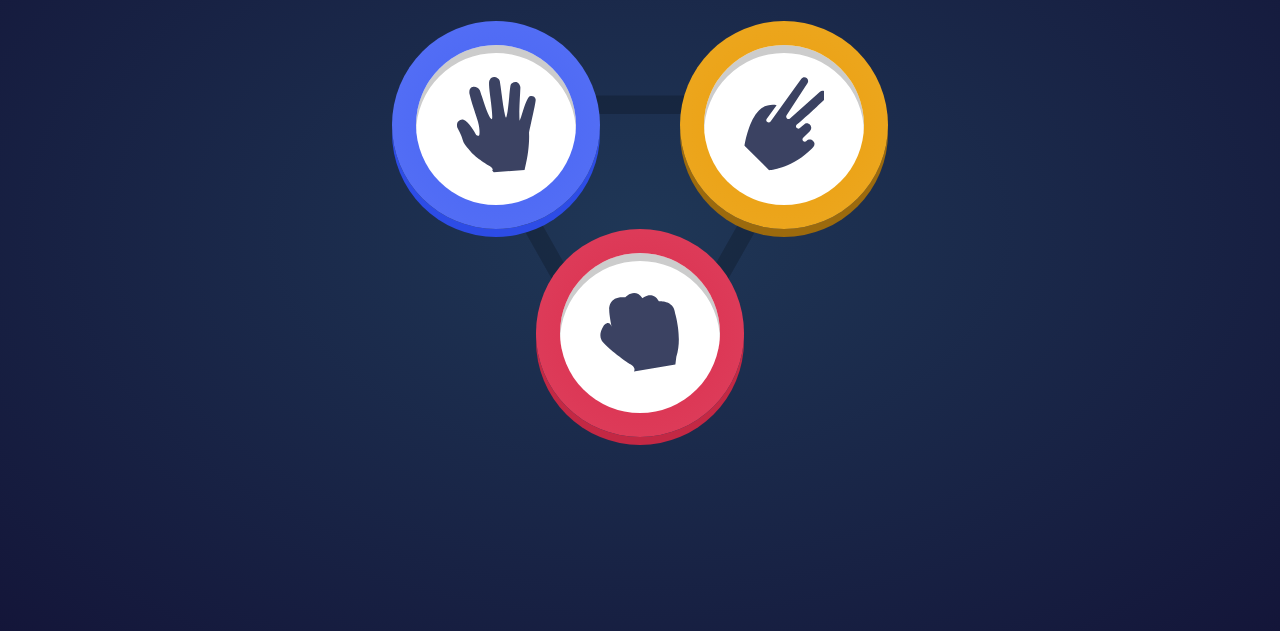
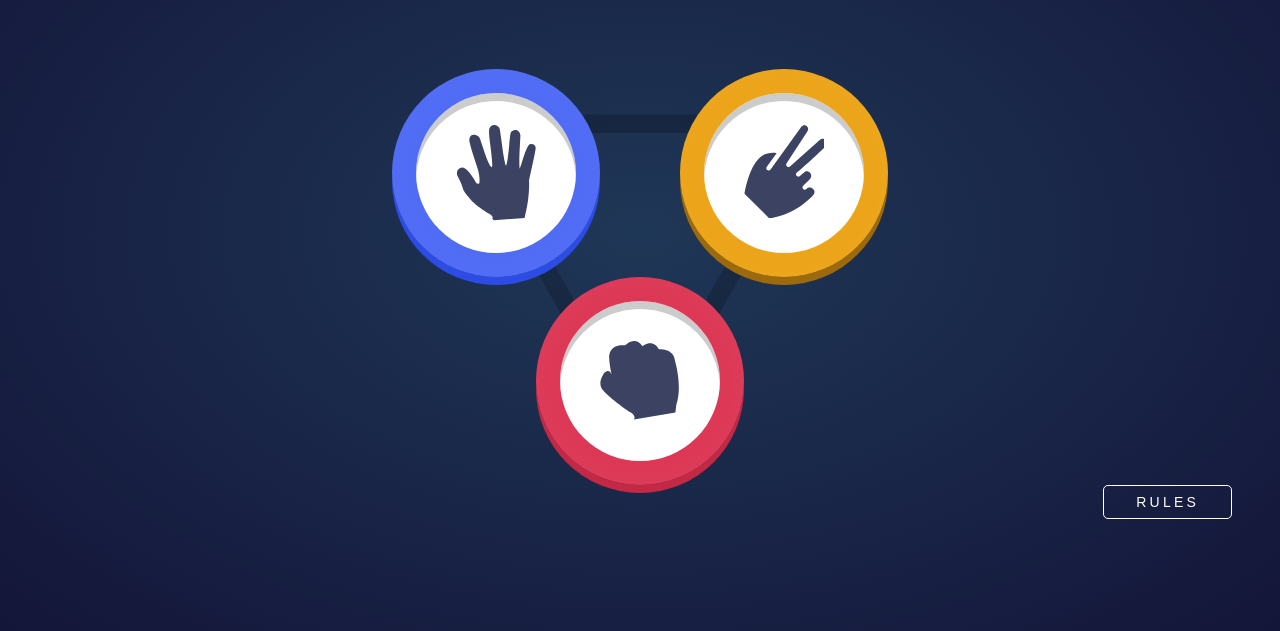
Before and after one commit to Felipembits/rock-paper-scissor, a plain HTML site: page index.html in a window 1280 px wide. Shown: the part 169-800 px from the top of the page. Drawn offline with Linux system fonts and the light colour scheme.

Commit message:
feat: add botão rules

```diff
--- a/index.css
+++ b/index.css
@@ -93,7 +93,12 @@ header{
     color: hsl(229, 25%, 31%);
     font-size: 3rem;
 }
-
+main{
+    display: flex;
+    flex-direction: column;
+    padding: 3rem;
+    padding-bottom: 1rem;
+}
 .gameBtns{
 
     display: flex;
@@ -118,6 +123,7 @@ header{
     background-image: radial-gradient(hsl(230, 89%, 62%) , hsl(230, 89%, 65%));
     box-shadow: 0 8px 0px hsl(230, 79%, 54%);
     cursor: pointer;
+    transition: .2s linear;
 }
 .paper {
 
@@ -175,7 +181,6 @@ header{
     transition: .5s linear;
 }
 .circleRock{
-    margin-bottom: 3rem;
     width: fit-content;
     height: fit-content;
     border-radius: 50%;
@@ -183,6 +188,8 @@ header{
     background-image: radial-gradient(hsl(349, 71%, 52%) , hsl(349, 70%, 56%));
     box-shadow: 0 8px 0px hsl(349, 66%, 46%);
     cursor: pointer;
+    transition: .2s linear;
+
 }
 .circle:hover{
     box-shadow: 0 4px 0px hsl(230, 67%, 45%);
@@ -199,3 +206,21 @@ header{
     transform: scale(1.01);
 
 }
+
+.rules{
+    align-self: end;
+    letter-spacing: .2rem;
+    padding: .5rem 2rem;
+    background-color: transparent;
+    border: 1px solid white;
+    border-radius: 5px;
+    font-size: 14px;
+    font-family: 'Barlow Semi Condensed', sans-serif;
+    color: white;
+}
+.rules:hover{
+    background-color: white;
+    color: hsl(229, 25%, 31%);
+    transition: .5s linear;
+    cursor: pointer;
+}
--- a/index.html
+++ b/index.html
@@ -35,7 +35,7 @@
                     <div class="rock"></div>
                 </div>
             </section>
-
+            <button class="rules">RULES</button>
         </main>
 </body>
 </html>
```
